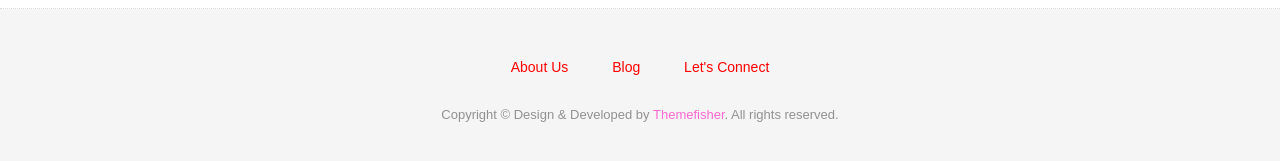
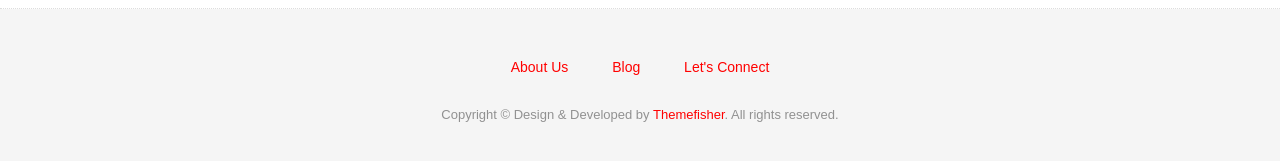
Before and after one commit to meesterkurt/joyofprofessionallearning, a Jekyll site: the page built from blog.md, in a window 1280 px wide. Shown: the part 628-789 px from the top of the page. Built offline with Jekyll 4.4.1, drawn with Linux system fonts in a browser that asks for light colours; nearby versions of some CDN libraries.

Commit message:
Update airspace.css

```diff
--- a/css/airspace.css
+++ b/css/airspace.css
@@ -804,7 +804,7 @@ footer p {
   color: #919191;
 }
 footer a {
-  color: #FF68D2;
+  color: #FF0000;
 }
 footer .footer-manu {
   padding-bottom: 25px;
```
